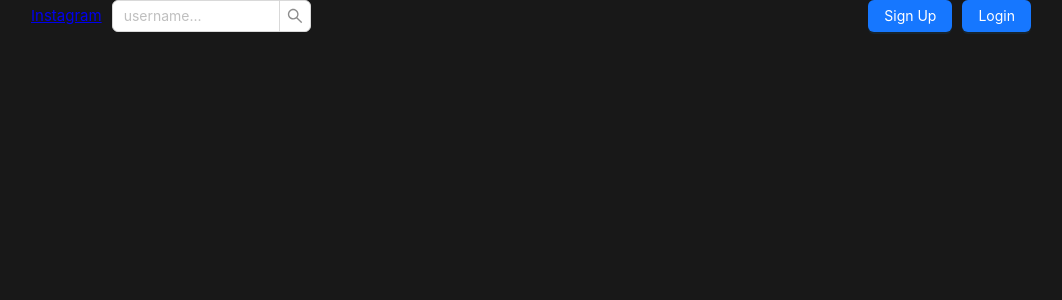
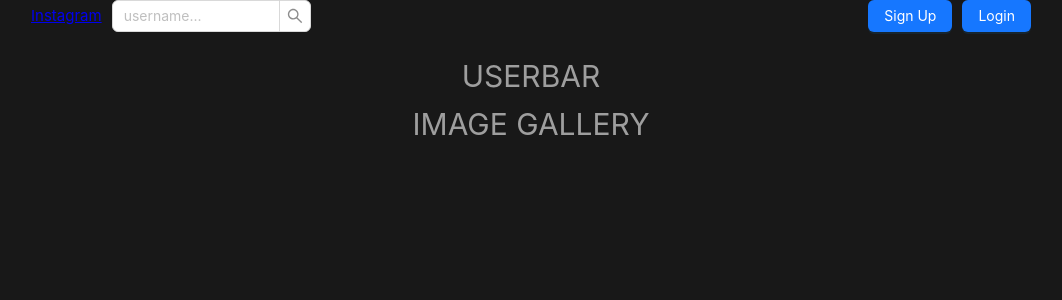
Before and after one commit to SanazBHMN/instagram-clone, a Vue app: page /profile/1 in a window 1280 px wide. Shown: the top 300 px of the page, without its empty margins (109-1171 px from the left). Built offline with nearby package versions, Linux system fonts and the light colour scheme.

Commit message:
Add a profile view

```diff
--- a/src/components/Nav.vue
+++ b/src/components/Nav.vue
@@ -1,13 +1,19 @@
 <script setup>
 import { ref } from "vue";
-import { RouterLink } from "vue-router";
+import { RouterLink, useRouter } from "vue-router";
 import Container from "./Container.vue";
 import AuthModal from "./AuthModal.vue";
 
+const router = useRouter();
 const searchUserName = ref("");
 const isAuthenticated = ref(false);
 
-const onSearch = () => {};
+const onSearch = () => {
+  if (searchUserName.value) {
+    router.push(`/profile/${searchUserName.value}`);
+    searchUserName.value = "";
+  }
+};
 </script>
 
 <template>
--- /dev/null
+++ b/src/components/Profile.vue
@@ -0,0 +1,21 @@
+<script setup>
+import Container from "./Container.vue";
+</script>
+
+<template>
+  <Container>
+    <div class="profile-container">
+      <h1>USERBAR</h1>
+      <h1>IMAGE GALLERY</h1>
+    </div>
+  </Container>
+</template>
+
+<style scoped>
+.profile-container {
+  display: flex;
+  flex-direction: column;
+  align-items: center;
+  padding: 20px 0;
+}
+</style>
--- a/src/router/index.js
+++ b/src/router/index.js
@@ -1,5 +1,6 @@
 import { createRouter, createWebHistory } from "vue-router";
 import HomeView from "../views/HomeView.vue";
+import ProfileView from "../views/ProfileView.vue";
 
 const router = createRouter({
   history: createWebHistory(import.meta.env.BASE_URL),
@@ -9,6 +10,11 @@
       name: "home",
       component: HomeView,
     },
+    {
+      path: "/profile/:username",
+      name: "profile",
+      component: ProfileView,
+    },
   ],
 });
 
--- /dev/null
+++ b/src/views/ProfileView.vue
@@ -0,0 +1,11 @@
+<script setup>
+import Profile from "../components/Profile.vue";
+</script>
+
+<template>
+  <main>
+    <Profile />
+  </main>
+</template>
+
+<style scoped></style>
```
